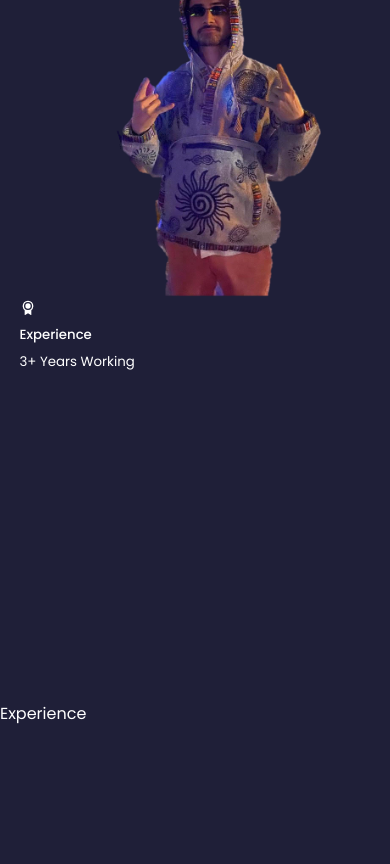
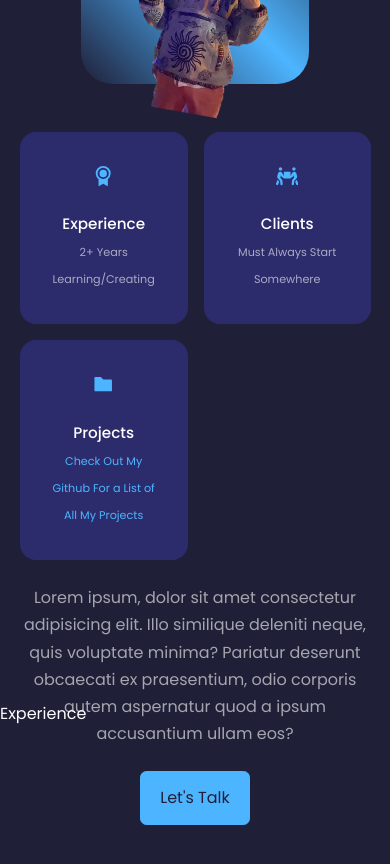
Before and after one commit to ATrapenard/portfolio-website, a React (Create React App) app: page / in a window 390 px wide. Shown: the part 1180-2044 px from the top of the page. Built offline with nearby package versions, Linux system fonts and the light colour scheme.

Commit message:
Added styling and functionality to About component

```diff
--- a/src/components/about/About.jsx
+++ b/src/components/about/About.jsx
@@ -2,6 +2,8 @@ import React from 'react'
 import './about.css'
 import ME from '../../assets/me.jpg.png'
 import {RiAwardFill} from 'react-icons/ri'
+import {AiFillFolder} from 'react-icons/ai'
+import {FaPeopleCarry} from 'react-icons/fa'
 
 const About = () => {
   return (
@@ -12,7 +14,7 @@ const About = () => {
       <div className="container about__container">
         <div className="about__me">
           <div className="about__me-image">
-            <img src={ME} alt="About Image" />
+            <img src={ME} alt="About" />
           </div>
         </div>
         <div className="about__content">
@@ -20,12 +22,23 @@ const About = () => {
             <article className='about__card'>
               <RiAwardFill className='about__icon'/>
               <h5>Experience</h5>
-              <small>3+ Years Working</small>
+              <small>2+ Years Learning/Creating</small>
             </article>
             <article className='about__card'>
-
+              <FaPeopleCarry className='about__icon'/>
+              <h5>Clients</h5>
+              <small>Must Always Start Somewhere</small>
+            </article>
+            <article className='about__card'>
+              <AiFillFolder className='about__icon' />
+              <h5>Projects</h5>
+              <small><a href="https://github.com/ATrapenard">Check Out My Github For a List of All My Projects</a></small>
             </article>
           </div>
+          <p>
+            Lorem ipsum, dolor sit amet consectetur adipisicing elit. Illo similique deleniti neque, quis voluptate minima? Pariatur deserunt obcaecati ex praesentium, odio corporis autem aspernatur quod a ipsum accusantium ullam eos?
+          </p>
+          <a href="#contact" className='btn btn-primary'>Let's Talk</a>
         </div>
       </div>
     </section>
--- a/src/components/about/about.css
+++ b/src/components/about/about.css
@@ -0,0 +1,104 @@
+.about__container{
+    display: grid;
+    grid-template-columns: 35% 50%;
+    gap: 15%;
+}
+
+.about__me{
+    width: 100%;
+    aspect-ratio: 1/1;
+    border-radius: 2rem;
+    background: linear-gradient(45deg, transparent, var(--color-primary), transparent);
+    display: grid;
+    place-items: center;
+}
+
+.about__me-image{
+    border-radius: 2rem;
+    overflow: hidden;
+    transform: rotate(10deg);
+    transition: var(--transition);
+}
+
+.about__me-image:hover{
+    transform: rotate(0);
+}
+
+.about__cards{
+    display: grid;
+    grid-template-columns: repeat(3, 1fr);
+    gap: 1.5rem;
+}
+
+.about__card{
+    background: var(--color-bg-variant);
+    border: 1px solid transparent;
+    border-radius: 1rem;
+    padding: 2rem;
+    text-align: center;
+    transition: var(--transition);
+}
+
+.about__card:hover{
+    background: transparent;
+    border-color: var(--color-primary-variant);
+    cursor: default;
+}
+
+.about__icon{
+    color: var(--color-primary);
+    font-size: 1.4rem;
+    margin-bottom: 1rem;
+}
+
+.about__card h5 {
+    font-size: 0.95rem;
+}
+
+.about__card small {
+    font-size: 0.7rem;
+    color: var(--color-light);
+}
+
+.about__content p{
+    margin: 2rem 0 2.6rem;
+    color: var(--color-light);
+}
+
+/* ================== MEDIA QUERIES ================*/
+
+@media screen and (max-width: 1024px){
+    .about__container{
+        grid-template-columns: 1fr;
+        gap: 0;
+    }
+
+    .about__me {
+        width: 50%;
+        margin: 2rem auto 4rem;
+    }
+
+    .about__content p{
+        margin: 1rem 0 1.5rem;
+    }
+}
+
+@media screen and (max-width: 600px){
+    .about__me{
+        width: 65%;
+        margin: 0 auto 3rem;
+    }
+
+    .about__cards{
+        grid-template-columns: 1fr 1fr;
+        gap: 1rem;
+    }
+
+    .about__content{
+        text-align: center;
+    }
+
+    .about__content p{
+        margin: 1.5rem 0;
+    }
+}
```
